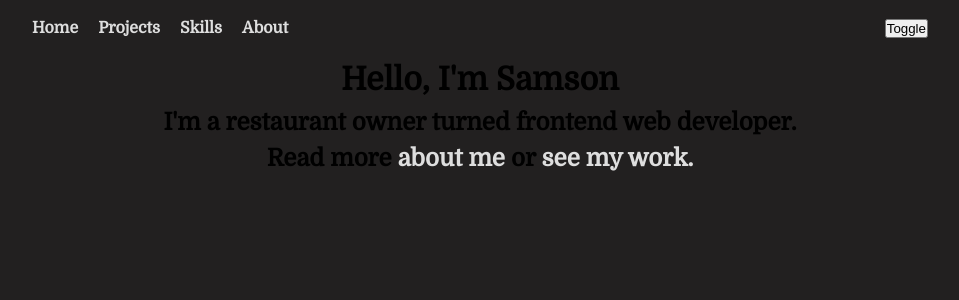
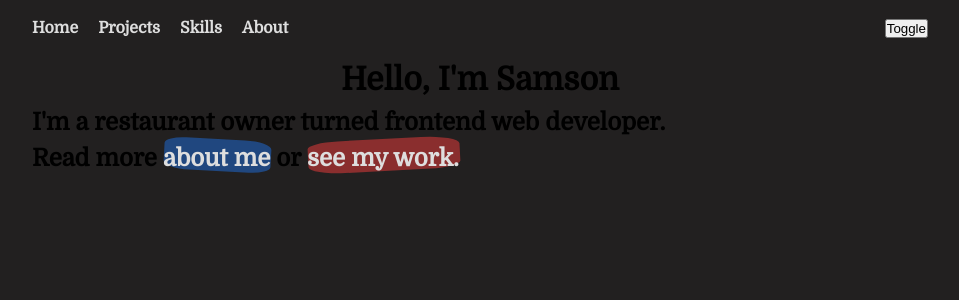
Before and after one commit to samsonc89/samson-react-portfolio, a React (Vite) app: page / in a window 1280 px wide. Shown: the top 300 px of the page, without its empty margins (160-1119 px from the left). Built offline with nearby package versions, Linux system fonts and the light colour scheme.

Commit message:
Adjust styling of home component

```diff
--- a/src/components/home/home.css
+++ b/src/components/home/home.css
@@ -0,0 +1,33 @@
+#home > h2 {
+  text-align: start;
+}
+
+.highlight-container,
+.highlight {
+  position: relative;
+}
+
+.highlight-container {
+  display: inline-block;
+}
+
+.highlight-container:before {
+  content: " ";
+  height: 90%;
+  width: 100%;
+  margin-left: -3px;
+  position: absolute;
+  top: -1px;
+  left: 4px;
+  border-radius: 20% 25% 20% 24%;
+}
+
+.highlight-about:before {
+  background: #1f62c097;
+  transform: rotate(3deg);
+}
+
+.highlight-work:before {
+  background: #c13636a7;
+  transform: rotate(-3deg);
+}
--- a/src/index.css
+++ b/src/index.css
@@ -16,6 +16,9 @@
   padding: 0;
   box-sizing: border-box;
 }
+*::before {
+  box-sizing: border-box;
+}
 
 a {
   color: var(--text-color);
@@ -25,4 +28,5 @@ a {
 body {
   margin: 0 15vw;
   text-align: center;
+  scroll-behavior: smooth;
 }
```
Also changed, not shown: src/components/home/Home.jsx (+5 -3 lines).
